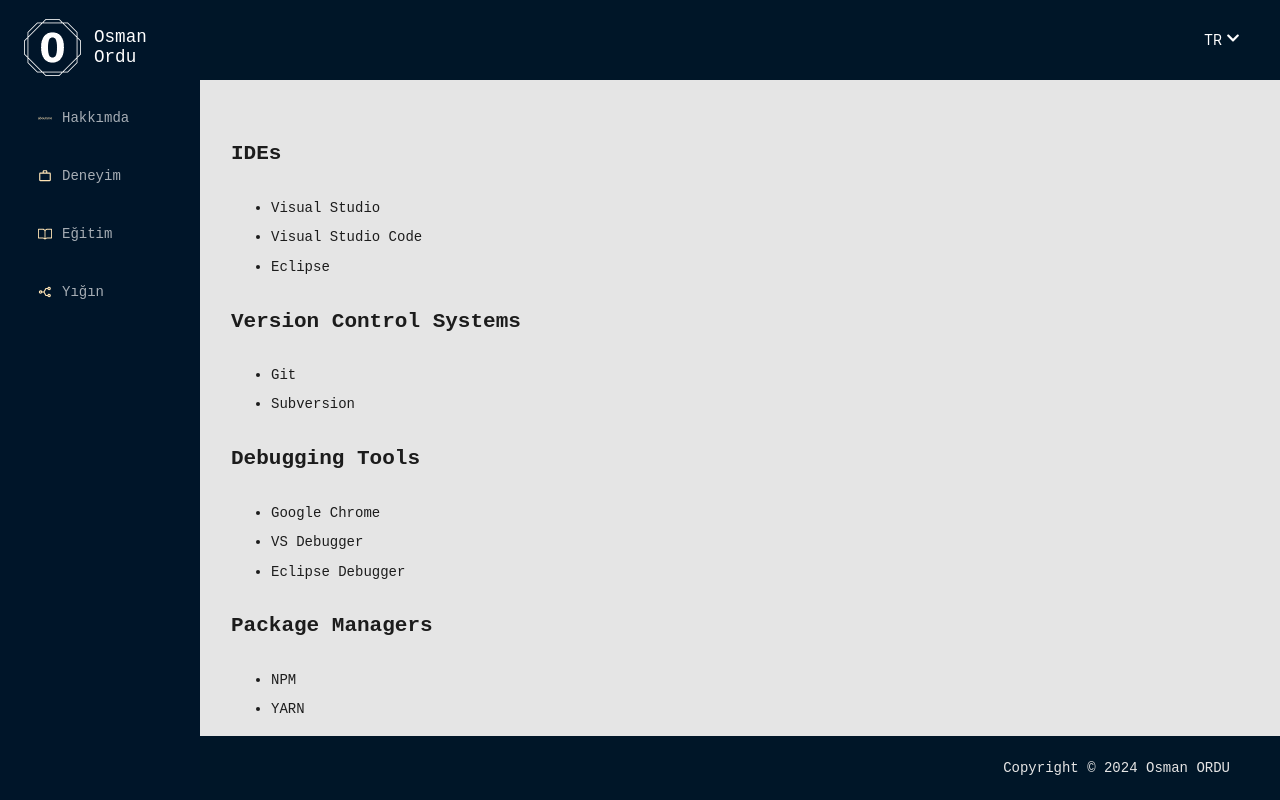
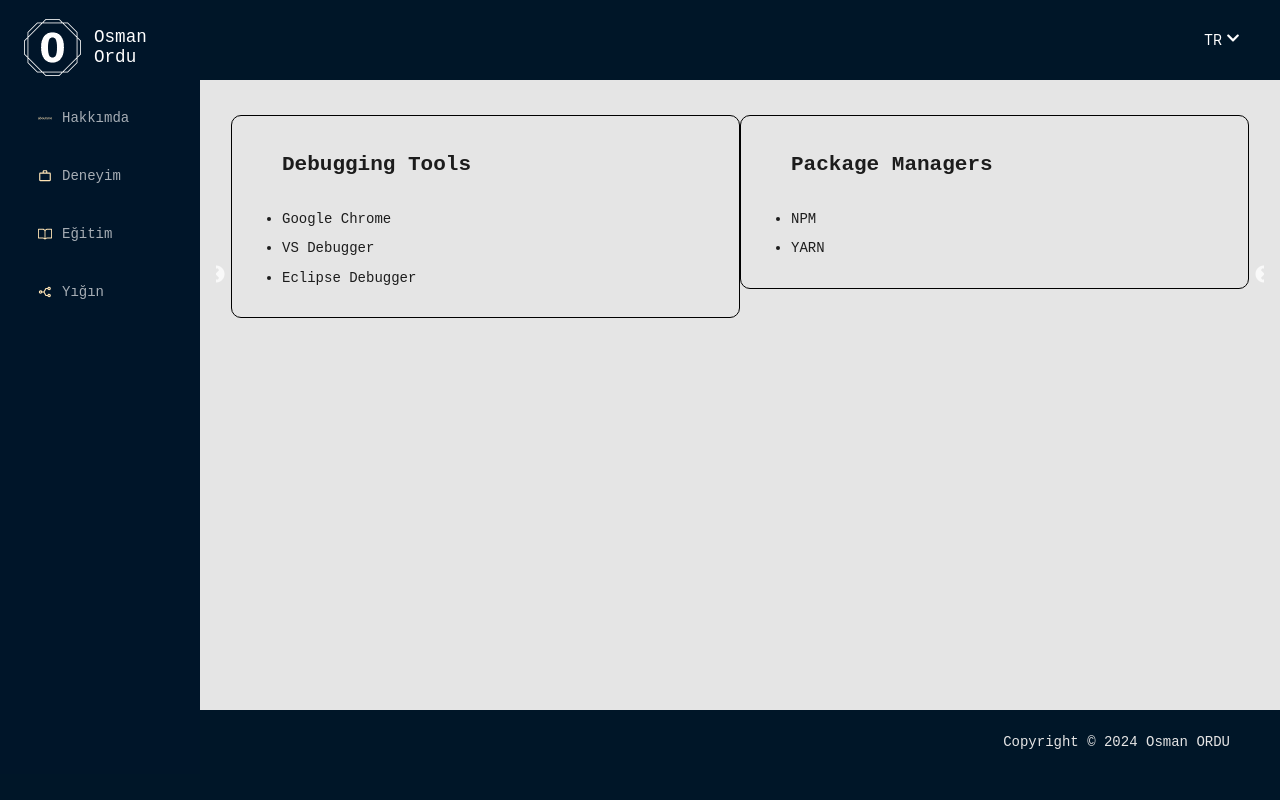
Before and after one commit to Osman-ordu/porfolio, a React (Vite) app: page /stack in a window 1280 px wide. Built offline with nearby package versions, Linux system fonts and the light colour scheme; a web font is replaced by a local one.

Commit message:
Slider component created, Implemented CSlider stack page

```diff
--- a/package.json
+++ b/package.json
@@ -23,8 +23,10 @@
     "react-lazy-load-image-component": "^1.6.0",
     "react-router-dom": "^6.22.1",
     "react-scroll": "^1.9.0",
+    "react-slick": "^0.30.2",
     "react-toastify": "^10.0.4",
-    "sass": "^1.71.1"
+    "sass": "^1.71.1",
+    "slick-carousel": "^1.8.1"
   },
   "devDependencies": {
     "@types/react": "^18.2.56",
--- /dev/null
+++ b/src/components/slider/index.jsx
@@ -0,0 +1,21 @@
+import Slider from "react-slick";
+import 'slick-carousel/slick/slick.css';
+import 'slick-carousel/slick/slick-theme.css';
+
+const CSlider = ({children}) => {
+    const settings = {
+        autoplay: true,
+        autoplaySpeed: 2000,
+        infinite: true,
+        speed: 300,
+        slidesToShow: 2,
+        slidesToScroll: 1
+      };
+  return (
+    <Slider {...settings}>
+        {children}
+    </Slider>
+  )
+}
+
+export default CSlider
--- a/src/pages/stack/index.jsx
+++ b/src/pages/stack/index.jsx
@@ -1,3 +1,6 @@
+import CSlider from '../../components/slider'
+import styles from './styles.module.scss'
+
 const Stack = () => {
   const techStackData = [
     {
@@ -40,23 +43,22 @@
       title:'Styles',
       techs:['Pure-css','Bootstrap','Sass & Scss','Less','Ant Design','Material UI','Tailwind.css'],
     },
-
-  ]
-
-
+  ];
   return (
-    <section>
-      {techStackData && techStackData.map((stack,index) => (
-      <div key={index}>
+    <section className={styles['cStack']}>
+      <CSlider>
+      {techStackData.map((stack,index) => (
+      <div className={styles['cStack__card']} key={index}>
+        <ul>
         <h2>{stack.title}</h2>
-        <ul>
-          {stack.techs.map((tech) => (
-          <li>{tech}</li>
+          {stack.techs.map((tech,index) => (
+          <li key={index}>{tech}</li>
           ))}
         </ul>
       </div>
       ))
       }
+      </CSlider>
     </section>
   )
 }
--- /dev/null
+++ b/src/pages/stack/styles.module.scss
@@ -0,0 +1,12 @@
+@import "../../styles/center.scss";
+
+.cStack {
+
+    &__card {
+        @include displayCenterDrCol();
+        max-width: 100%;
+        border: 1px solid #000;
+        padding: 10px;
+        border-radius: 10px;
+    }
+}
--- a/src/styles/center.scss
+++ b/src/styles/center.scss
@@ -2,6 +2,19 @@
   display: flex;
   align-items: center;
   justify-content: center;
+}
+
+@mixin displayCenterWrap() {
+  display: flex;
+  align-items: center;
+  justify-content: center;
+  flex-wrap: wrap;
+}
+
+@mixin displayCenterDrCol() {
+  display: flex;
+  justify-content: center;
+  flex-direction: column;
 }
 
 @mixin alignItemsCenter() {
```
Also changed, not shown: 1 other file (tests, documents, lock files or other folders).
